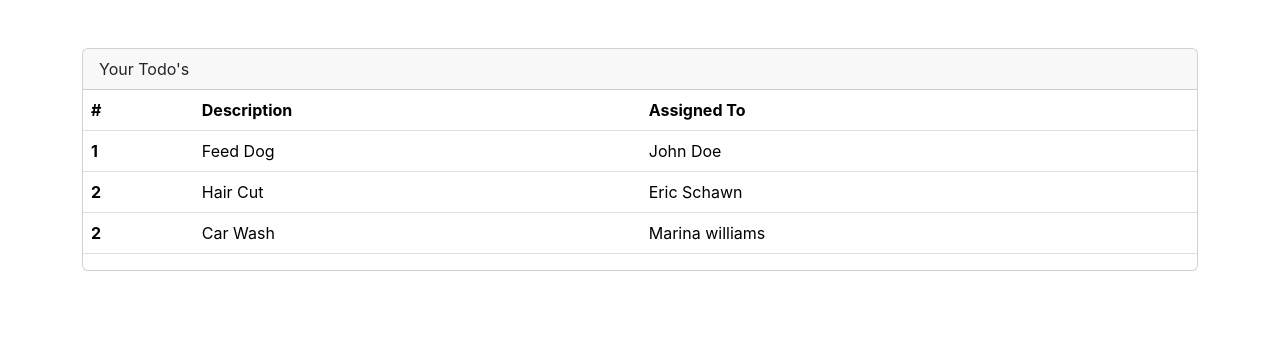
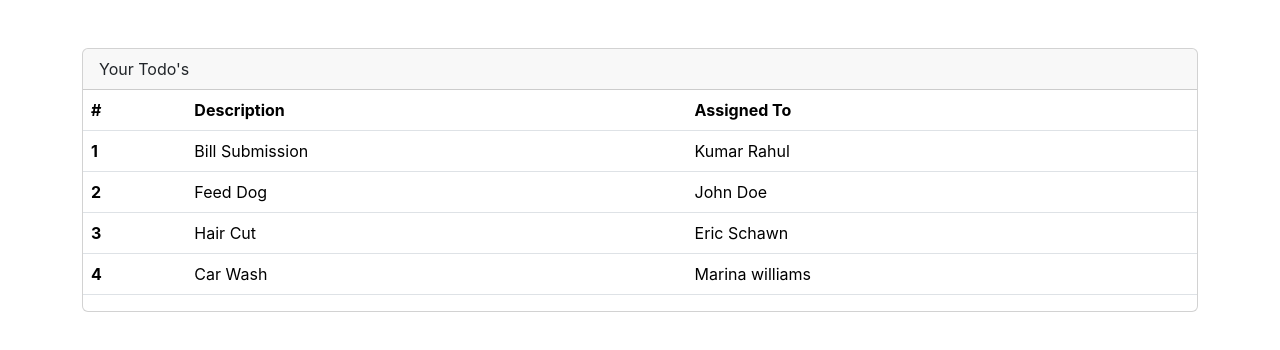
Before and after one commit to kumar9080/leo, a React (Create React App) app: page / in a window 1280 px wide. Shown: the top 350 px of the page. Built offline with nearby package versions, Linux system fonts and the light colour scheme.

Commit message:
1. Added component

```diff
--- a/src/App.js
+++ b/src/App.js
@@ -1,4 +1,5 @@
 import './App.css';
+import TodoRowItem from './components/TodoRowItem';
 
 function App() {
   return(
@@ -15,18 +16,19 @@ function App() {
               </tr>
             </thead>
             <tbody className='card-body'>
+                <TodoRowItem/>
               <tr>
-                <th scope='row'>1</th>
+                <th scope='row'>2</th>
                 <td>Feed Dog</td>
                 <td>John Doe</td>
               </tr>
               <tr>
-                <th scope='row'>2</th>
+                <th scope='row'>3</th>
                 <td>Hair Cut</td>
                 <td>Eric Schawn</td>
               </tr>
               <tr>
-                <th scope='row'>2</th>
+                <th scope='row'>4</th>
                 <td>Car Wash</td>
                 <td>Marina williams</td>
               </tr>
--- /dev/null
+++ b/src/components/TodoRowItem.js
@@ -0,0 +1,10 @@
+ function TodoRowItem(){
+    return(
+        <tr>
+            <th scope="row">1</th>
+            <td>Bill Submission</td>
+            <td>Kumar Rahul</td>
+        </tr>
+    )
+}
+export default TodoRowItem
```
